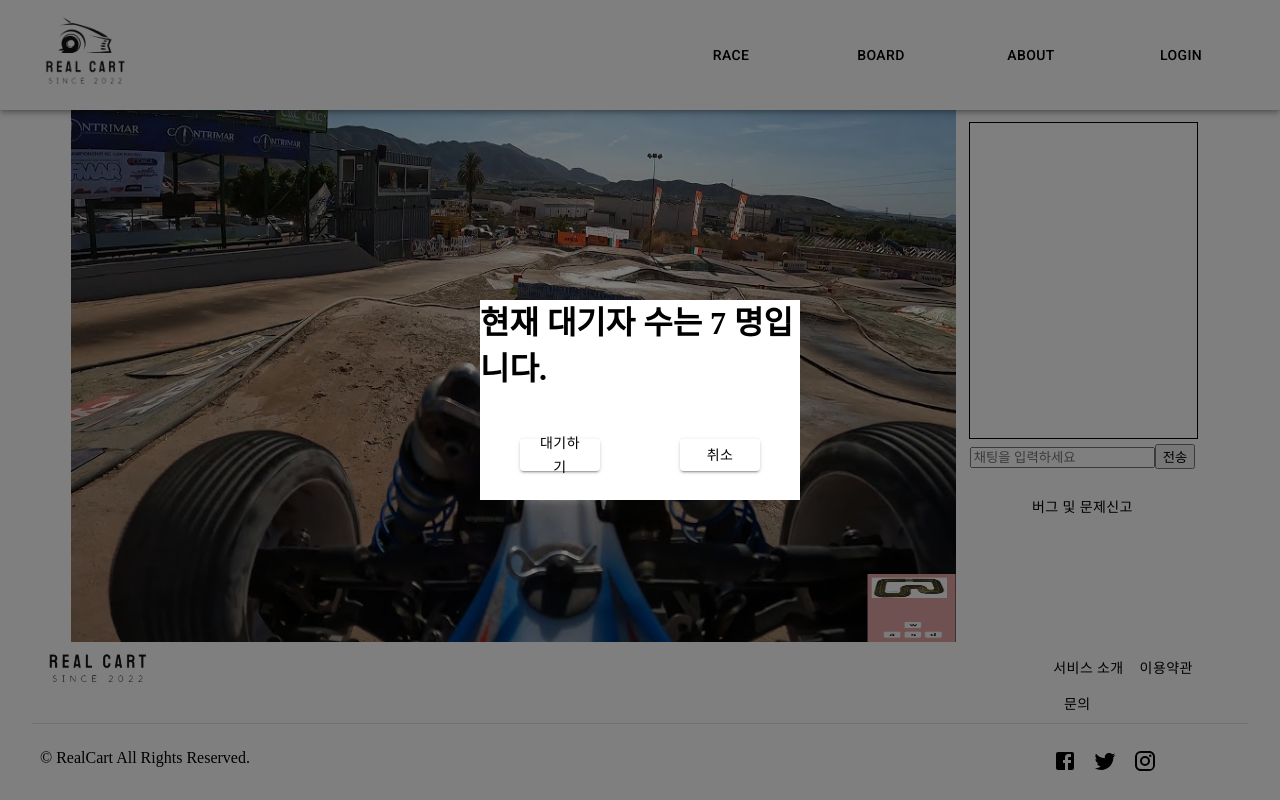
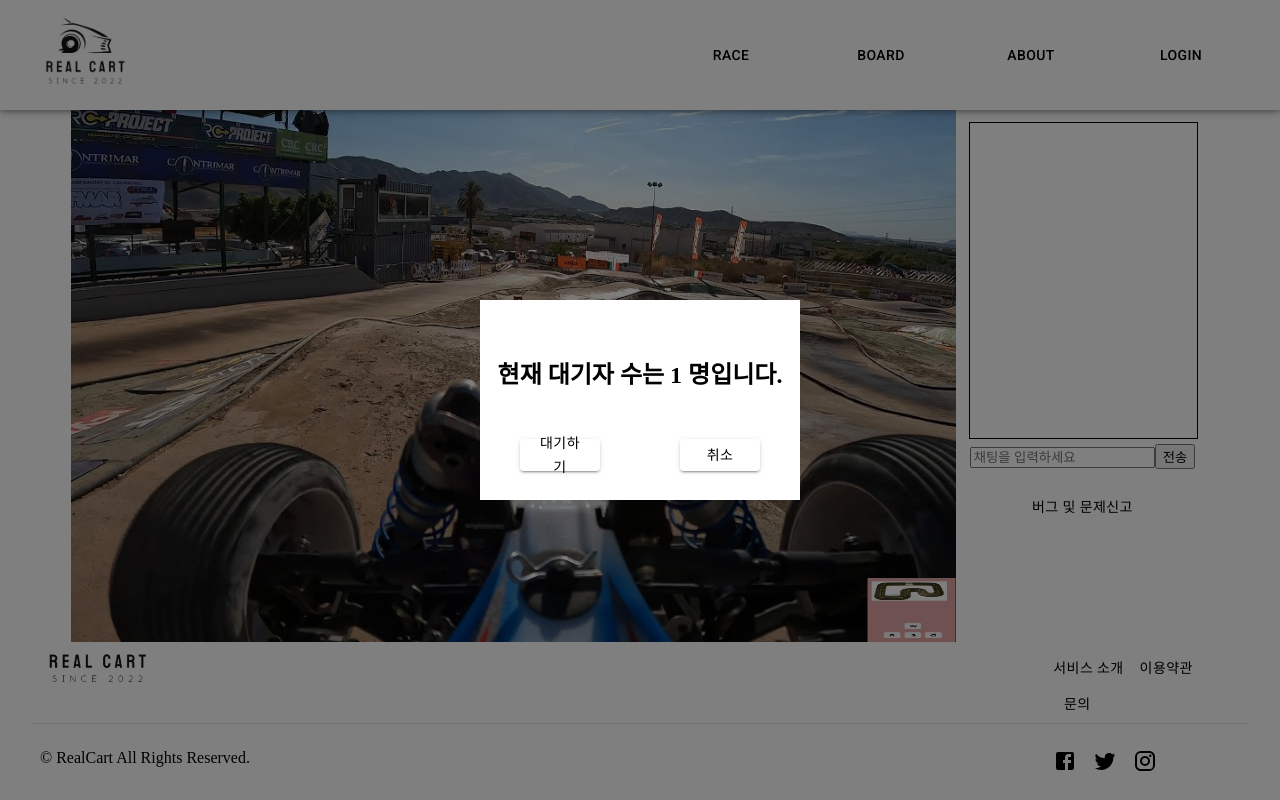
Before and after one commit to seongmin42/RealCart, a React (Create React App) app in the folder Frontend/: page /spect in a window 1280 px wide. Both pictures are taken after a click on the button "버그 및 문제신고". Shown: the part 326-1126 px from the top of the page. Built offline with nearby package versions, Linux system fonts and the light colour scheme.

Commit message:
Feat: Add play waiting ui
Former-commit-id: d1718c3383e12be082670468549d381b32992b5e [formerly 5744f087b6f2f4afa4e538f160448d2ad6362df8]
Former-commit-id: 0a72ae2942ab761864d5171c082a961c8ee34815

```diff
--- /dev/null
+++ b/Frontend/src/components/InitialContent.jsx
@@ -0,0 +1,115 @@
+import React, { useState } from "react";
+import Box from "@mui/material/Box";
+import Button from "@mui/material/Button";
+import PropTypes from "prop-types";
+import NewContent from "./NewContent";
+
+function InitialContent({
+  wait,
+  setWait,
+  handleModalOpen,
+  handleModalClose,
+  setIsReady,
+}) {
+  const [isInitial, setIsInitial] = useState(true);
+  return (
+    <Box>
+      {isInitial ? (
+        <Box
+          sx={{
+            position: "absolute",
+            top: "50%",
+            left: "50%",
+            transform: "translate(-50%, -50%)",
+            bgcolor: "background.paper",
+            width: "25%",
+            height: "25%",
+          }}
+        >
+          <Box
+            display="flex"
+            sx={{
+              width: "100%",
+              height: "55%",
+              justifyContent: "center",
+              alignItems: "end",
+            }}
+          >
+            <h2>현재 대기자 수는 {wait} 명입니다.</h2>
+          </Box>
+          <Box
+            display="flex"
+            sx={{
+              width: "100%",
+              height: "45%",
+            }}
+          >
+            <Box
+              display="flex"
+              sx={{
+                width: "50%",
+                height: "100%",
+                justifyContent: "center",
+                alignItems: "center",
+              }}
+            >
+              <Button
+                variant="contained"
+                sx={{
+                  width: "50%",
+                  height: "35%",
+                  bgcolor: "white",
+                  color: "black",
+                }}
+                onClick={() => {
+                  setWait(wait + 1);
+                  setIsInitial(false);
+                }}
+              >
+                대기하기
+              </Button>
+            </Box>
+            <Box
+              display="flex"
+              sx={{
+                width: "50%",
+                height: "100%",
+                justifyContent: "center",
+                alignItems: "center",
+              }}
+            >
+              <Button
+                variant="contained"
+                sx={{
+                  width: "50%",
+                  height: "35%",
+                  bgcolor: "white",
+                  color: "black",
+                }}
+                onClick={handleModalClose}
+              >
+                취소
+              </Button>
+            </Box>
+          </Box>
+        </Box>
+      ) : (
+        <NewContent
+          handleModalOpen={handleModalOpen}
+          handleModalClose={handleModalClose}
+          setIsReady={setIsReady}
+        />
+      )}
+    </Box>
+  );
+}
+
+InitialContent.propTypes = {
+  wait: PropTypes.number.isRequired,
+  setWait: PropTypes.func.isRequired,
+  handleModalOpen: PropTypes.func.isRequired,
+  handleModalClose: PropTypes.func.isRequired,
+  setIsReady: PropTypes.func.isRequired,
+};
+
+export default InitialContent;
--- /dev/null
+++ b/Frontend/src/components/NewContent.jsx
@@ -0,0 +1,79 @@
+import React from "react";
+import Box from "@mui/material/Box";
+import Button from "@mui/material/Button";
+import PropTypes from "prop-types";
+
+function NewContent({ handleModalOpen, handleModalClose, setIsReady }) {
+  return (
+    <Box
+      sx={{
+        position: "absolute",
+        top: "50%",
+        left: "50%",
+        transform: "translate(-50%, -50%)",
+        bgcolor: "background.paper",
+        width: "25%",
+        height: "25%",
+      }}
+    >
+      <Box
+        display="flex"
+        sx={{
+          width: "100%",
+          height: "55%",
+          justifyContent: "center",
+          alignItems: "end",
+        }}
+      >
+        <h2>대기 신청이 완료되었습니다.</h2>
+      </Box>
+      <Box
+        display="flex"
+        sx={{
+          width: "100%",
+          height: "45%",
+        }}
+      >
+        <Box
+          display="flex"
+          sx={{
+            width: "100%",
+            height: "100%",
+            justifyContent: "center",
+            alignItems: "center",
+          }}
+        >
+          <Button
+            variant="contained"
+            sx={{
+              width: "50%",
+              height: "35%",
+              bgcolor: "white",
+              color: "black",
+            }}
+            onClick={() => {
+              handleModalClose();
+              setIsReady(true);
+              setTimeout(() => {
+                setIsReady(false);
+              }, 15000);
+              setTimeout(() => {
+                handleModalOpen();
+              }, 5000);
+            }}
+          >
+            확인
+          </Button>
+        </Box>
+      </Box>
+    </Box>
+  );
+}
+
+NewContent.propTypes = {
+  handleModalOpen: PropTypes.func.isRequired,
+  handleModalClose: PropTypes.func.isRequired,
+  setIsReady: PropTypes.func.isRequired,
+};
+
+export default NewContent;
--- a/Frontend/src/pages/MainPage.jsx
+++ b/Frontend/src/pages/MainPage.jsx
@@ -2,9 +2,12 @@ import React from "react";
 import { Box, Paper } from "@mui/material";
 import Typography from "@mui/material/Typography";
 import { DataGrid } from "@mui/x-data-grid";
+import { useNavigate } from "react-router-dom";
 import car from "../assets/car.jpg";
 
 function MainPage() {
+  const navigate = useNavigate();
+
   const columns = [
     { field: "id", headerName: "순위", width: 150 },
     { field: "nickname", headerName: "NickName", width: 150, editable: true },
@@ -60,6 +63,10 @@ function MainPage() {
               sx={{
                 width: "90%",
                 height: "90%",
+                cursor: "pointer",
+              }}
+              onClick={() => {
+                navigate("/spect");
               }}
             />
           </Paper>
--- a/Frontend/src/pages/SpectPage.jsx
+++ b/Frontend/src/pages/SpectPage.jsx
@@ -9,16 +9,22 @@ import {
   ListItem,
   ListItemText,
   Modal,
+  Stack,
+  Typography,
 } from "@mui/material";
-import { Link } from "react-router-dom";
+// import { Link } from "react-router-dom";
+import { useNavigate } from "react-router-dom";
+import InitialContent from "../components/InitialContent";
 import car from "../assets/car.jpg";
 import tmpmain from "../assets/map_keyboard.png";
 
 function SpectPage() {
+  const navigate = useNavigate();
   const options = ["1. 상우짱, 성현카트", "2. 의권짱짱33, 지존ㅎHzㅣㄴ"];
   // let idx = 0;
   const [anchorEl, setAnchorEl] = React.useState(null);
   const [selectedIndex, setSelectedIndex] = React.useState(0);
+  const [wait, setWait] = React.useState(1);
   const open = Boolean(anchorEl);
 
   const [voteA, setVoteA] = React.useState(0);
@@ -68,6 +74,18 @@ function SpectPage() {
     chatRef.current.scrollTo(0, chatRef.current.scrollHeight);
   }, [chats]);
 
+  // const [modalContent, setModalContent] = useState(null);
+  // setModalContent(
+  //   <InitialContent
+  //     wait={wait}
+  //     setWait={setWait}
+  //     handleModalClose={handleModalClose}
+  //     setModalContent={setModalContent}
+  //   />
+  // );
+
+  const [isReady, setIsReady] = useState(false);
+
   return (
     <Box
       display="flex"
@@ -81,6 +99,32 @@ function SpectPage() {
           height: 800,
         }}
       >
+        <Box
+          sx={{
+            width: "100%",
+            height: "5%",
+            display: "flex",
+          }}
+        >
+          <Box
+            sx={{
+              width: "65%",
+              height: "100%",
+            }}
+          />
+          <Box
+            sx={{
+              width: "35%",
+              height: "100%",
+              color: "#FFA114",
+              display: "flex",
+              justifyContent: "center",
+              alignItems: "end",
+            }}
+          >
+            {isReady ? <Box>대기 중 - 현재 대기 인수 : {wait}명</Box> : null}
+          </Box>
+        </Box>
         <Box
           display="flex"
           sx={{
@@ -198,7 +242,8 @@ function SpectPage() {
               >
                 {options.map((option, index) => (
                   <MenuItem
-                    key={option.id}
+                    // eslint-disable-next-line react/no-array-index-key
+                    key={index}
                     disabled={index === selectedIndex}
                     selected={index === selectedIndex}
                     onClick={(event) => handleMenuItemClick(event, index)}
@@ -213,7 +258,7 @@ function SpectPage() {
         <Box
           sx={{
             width: "100%",
-            height: "85%",
+            height: "80%",
           }}
         >
           {/* <Box
@@ -289,7 +334,7 @@ function SpectPage() {
             alignItems: "center",
           }}
         >
-          <Link to="/play" style={{ textDecoration: "none" }}>
+          {/* <Link to="/play" style={{ textDecoration: "none" }}> */}
           <Button
             sx={{
               height: 60,
@@ -297,10 +342,11 @@ function SpectPage() {
               bgcolor: "#043774",
               color: "white",
             }}
+            onClick={handleModalOpen}
           >
             Play
           </Button>
-          </Link>
+          {/* </Link> */}
         </Box>
         <Box
           display="flex"
@@ -500,6 +546,8 @@ function SpectPage() {
             aria-labelledby="modal-modal-title"
             aria-describedby="modal-modal-description"
           >
+            <Box>
+              {isReady ? (
                 <Box
                   sx={{
                     position: "absolute",
@@ -520,7 +568,17 @@ function SpectPage() {
                       alignItems: "end",
                     }}
                   >
-                <h1>현재 대기자 수는 7 명입니다.</h1>
+                    <Stack
+                      sx={{
+                        justifyContent: "center",
+                        alignItems: "center",
+                      }}
+                    >
+                      <Typography variant="h5">
+                        당신의 차례가 되었습니다.
+                      </Typography>
+                      <Typography variant="h5">입장해주세요.</Typography>
+                    </Stack>
                   </Box>
                   <Box
                     display="flex"
@@ -532,7 +590,7 @@ function SpectPage() {
                     <Box
                       display="flex"
                       sx={{
-                    width: "50%",
+                        width: "100%",
                         height: "100%",
                         justifyContent: "center",
                         alignItems: "center",
@@ -546,53 +604,27 @@ function SpectPage() {
                           bgcolor: "white",
                           color: "black",
                         }}
-                  >
-                    대기하기
-                  </Button>
-                </Box>
-                <Box
-                  display="flex"
-                  sx={{
-                    width: "50%",
-                    height: "100%",
-                    justifyContent: "center",
-                    alignItems: "center",
+                        onClick={() => {
+                          navigate("/play");
+                          // handleModalClose();
+                          // setIsReady(true);
                         }}
                       >
-                  <Button
-                    variant="contained"
-                    sx={{
-                      width: "50%",
-                      height: "35%",
-                      bgcolor: "white",
-                      color: "black",
-                    }}
-                  >
-                    취소
+                        입장
                       </Button>
                     </Box>
                   </Box>
                 </Box>
-            {/* <Box
-              sx={{
-                position: "absolute",
-                top: "50%",
-                left: "50%",
-                transform: "translate(-50%, -50%)",
-                width: 400,
-                bgcolor: "background.paper",
-                border: "2px solid #000",
-                boxShadow: 24,
-                p: 4,
-              }}
-            >
-              <Typography id="modal-modal-title" variant="h6" component="h2">
-                Text in a modal
-              </Typography>
-              <Typography id="modal-modal-description" sx={{ mt: 2 }}>
-                Duis mollis, est non commodo luctus, nisi erat porttitor ligula.
-              </Typography>
-            </Box> */}
+              ) : (
+                <InitialContent
+                  wait={wait}
+                  setWait={setWait}
+                  handleModalOpen={handleModalOpen}
+                  handleModalClose={handleModalClose}
+                  setIsReady={setIsReady}
+                />
+              )}
+            </Box>
           </Modal>
         </Box>
       </Box>
```
Also changed, not shown: 1 other file (tests, documents, lock files or other folders). Lines whose indentation alone changed are shown as unchanged.
